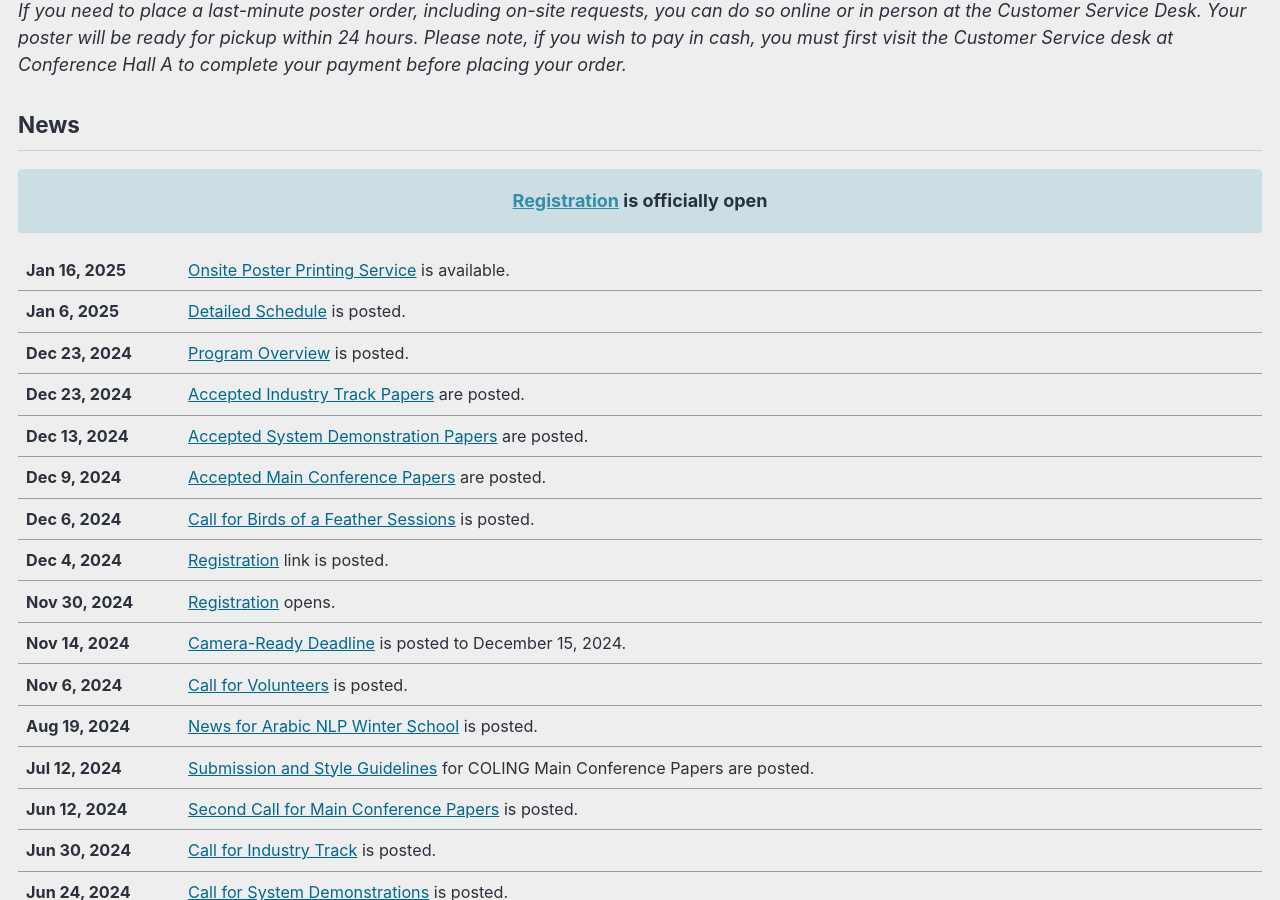
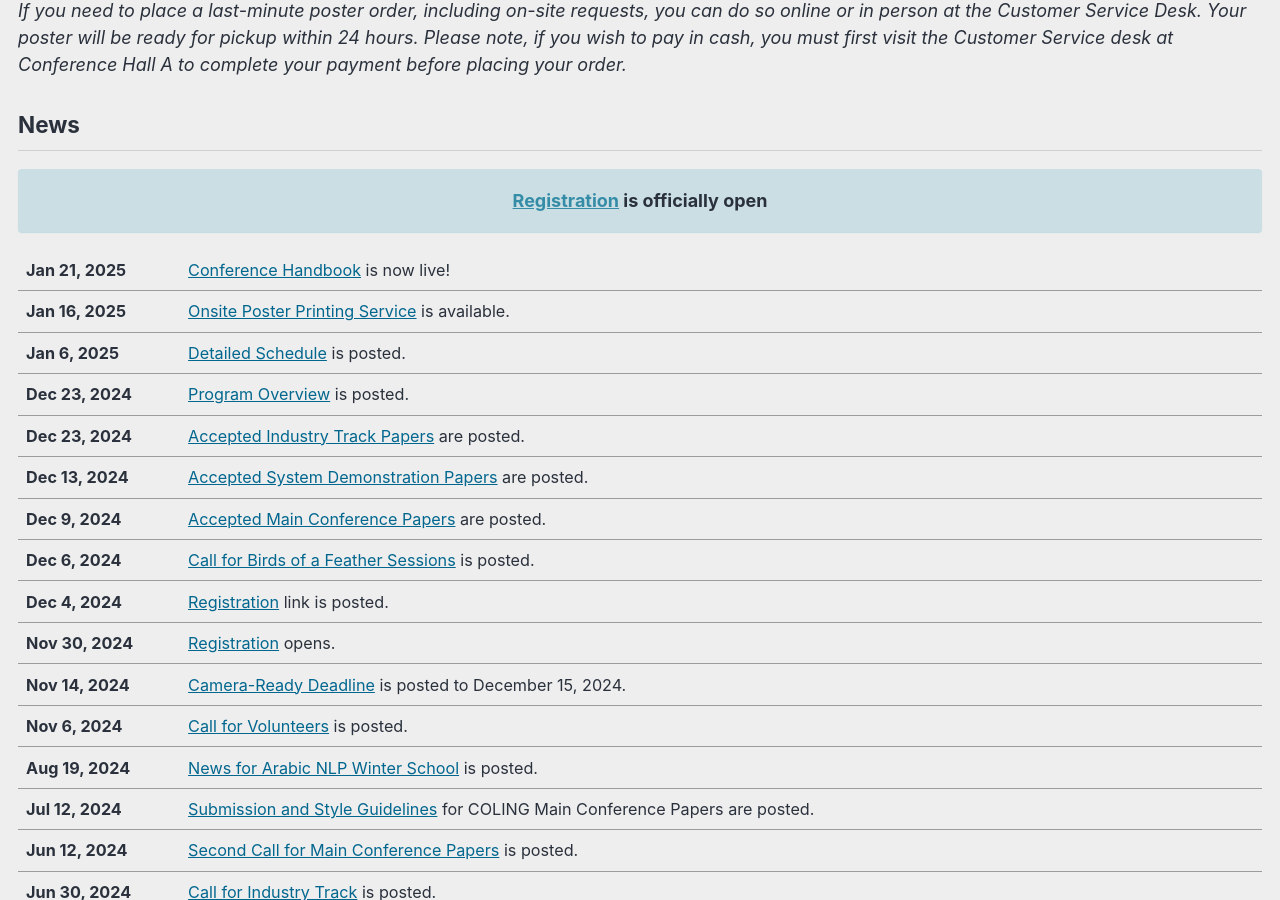
Before and after one commit to hasaniqbal777/coling-2025, a Jekyll site: the page built from _pages/home.md, in a window 1280 px wide and 900 px high, scrolled down 905 px. Built offline with Jekyll 4.4.1, drawn with Linux system fonts in a browser that asks for light colours; cached includes are drawn as plain includes.

Commit message:
Added news for handbook

```diff
--- a/_pages/home.md
+++ b/_pages/home.md
@@ -35,6 +35,7 @@ The 31st International Conference on Computational Linguistics (COLING 2025) wil
 .news-table { font-size: .9em; table-layout: fixed; }
 .news-table tr td:nth-child(1) { font-weight: bold; width: 10em; }
 </style>
+| Jan 21, 2025 | [Conference Handbook](https://coling2025.org/downloads/VirtualHandbook250113.pdf) is now live!
 | Jan 16, 2025 | [Onsite Poster Printing Service](/participants-info/#poster-orders) is available.
 | Jan 6, 2025  | [Detailed Schedule](https://docs.google.com/spreadsheets/d/1EzQl5drWfg3ohyaAz2327S4D4IPHNvEG2ZrtaIOFikk/edit?usp=sharing) is posted.
 | Dec 23, 2024 | [Program Overview](/program/) is posted.
```
Also changed, not shown: 1 other file.
